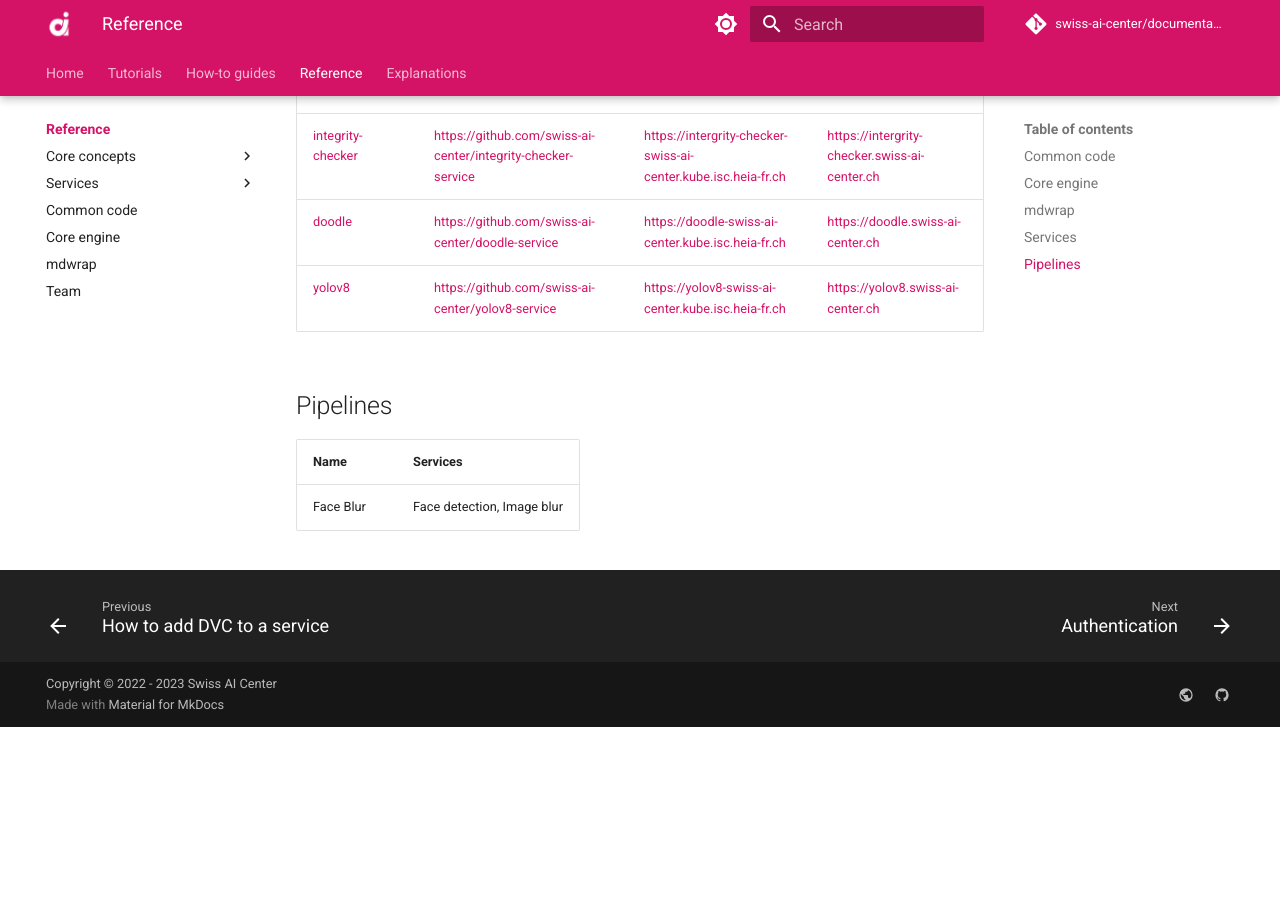
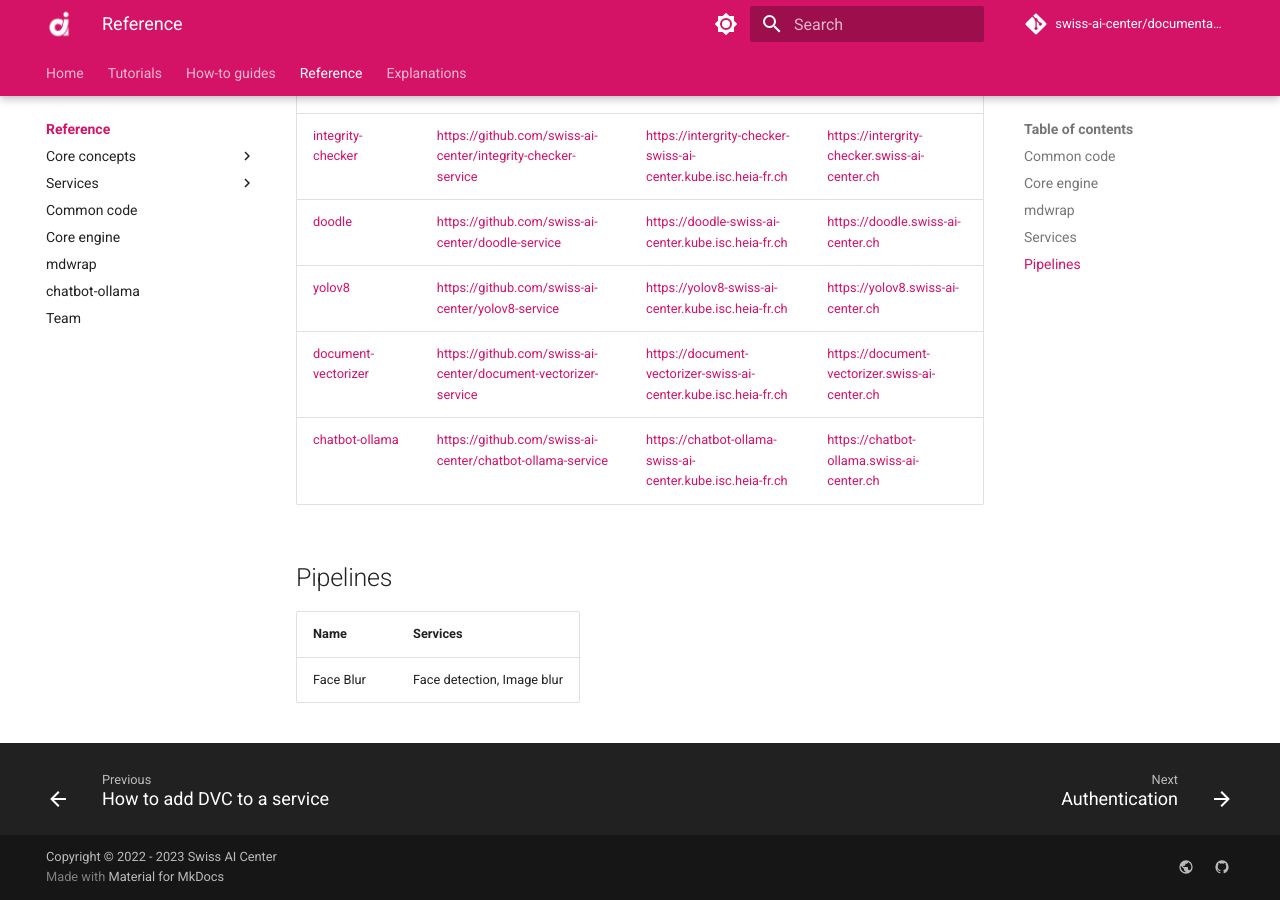
Before and after one commit to swiss-ai-center/documentation, an MkDocs documentation site: the page built from docs/reference/index.md, in a window 1280 px wide and 900 px high, scrolled down 2156 px. Built offline with MkDocs 1.6.1 and Material for MkDocs 9.7.7, drawn with Linux system fonts in a browser that asks for light colours; comment, search, counter and statistics services are not loaded; before the commit the page ends 2883 px from its top, so only the background shows below that; part of the change alters nothing that is shown.

Commit message:
Update doc for document vectorizer service (#18)

````diff
--- /dev/null
+++ b/docs/reference/chatbot-ollama.md
@@ -0,0 +1,141 @@
+# chatbot-ollama
+
+- [:material-account-group: Main author - HE-Arc](https://www.hes-so.ch/swiss-ai-center/equipe)
+- [:material-git: Code](https://github.com/swiss-ai-center/chatbot-ollama-service)
+- [:material-kubernetes: Deployment configuration](https://github.com/swiss-ai-center/chatbot-ollama-service/tree/main/kubernetes)
+- [:material-test-tube: Staging](https://chatbot-ollama-swiss-ai-center.kube.isc.heia-fr.ch/)
+- [:material-factory: Production (not available yet)](https://chatbot-ollama.swiss-ai-center.ch/)
+
+This service is a streamlit interface to interact with a large language model
+using the [ollama API](https://ollama.ai/) and langchain.
+
+Ollama is an open source project that aims to provide a simple and easy to use
+app to download and use LLM models like llama2 or mistral locally.
+
+On the [Ollama official website](https://ollama.ai/), you can find the list of
+available models and the link to the
+[github repository](https://github.com/jmorganca/ollama).
+
+Before using this service, you need to vectorize a pdf document using the
+[document-vectorizer service](../reference/services/document-vectorizer.md).
+
+## Environment variables
+
+All environment variables are described in the
+[`.env`](https://github.com/swiss-ai-center/chatbot-ollama-service/blob/main/.env)
+file.
+
+The environment variables can be overwritten during the CI/CD pipeline described
+in the
+[`workflow.yml`](https://github.com/swiss-ai-center/chatbot-ollama-service/blob/main/.github/workflows/workflow.yml)
+GitHub workflow file.
+
+## Start the service locally with Python
+
+In the `chatbot-ollama` directory, start the service with the following
+commands.
+
+```sh
+# Generate the virtual environment
+python3 -m venv .venv
+
+# Activate the virtual environment
+source .venv/bin/activate
+
+# Install the requirements
+pip install /code[ui]
+```
+
+Start the application.
+
+```sh
+# Start the application
+streamlit run app/app.py --server.port 80
+```
+
+Access the service app on <http://localhost:80>.
+
+## Start the service locally with minikube and the Docker image hosted on GitHub
+
+Start the service with the following commands. This will start the service with
+the official Docker images that are hosted on GitHub.
+
+In the `chatbot-ollama` directory, start the service with the following
+commands.
+
+```sh
+# Start the chatbot-ollama
+kubectl apply \
+    -f kubernetes/chatbot-ollama.config-map.yml \
+    -f kubernetes/chatbot-ollama.stateful.yml \
+    -f kubernetes/chatbot-ollama.service.yml
+```
+
+Create a tunnel to access the Kubernetes cluster from the local machine. The
+terminal in which the tunnel is created must stay open.
+
+```sh
+# Open a tunnel to the Kubernetes cluster
+minikube tunnel --bind-address 127.0.0.1
+```
+
+Access the `chatbot-ollama` app on <http://localhost:9090/>.
+
+Then you must use the document-vectorizer service to vectorize a pdf document before using the chatbot-ollama app.
+See the [document-vectorizer service](../reference/services/document-vectorizer.md#start-the-service-locally-with-minikube-and-the-docker-image-hosted-on-github) documentation to deploy it locally.
+
+## Start the service locally with minikube and a local Docker image
+
+**Note**: The service StatefulSet (`chatbot-ollama.stateful.yml` file) must be
+deleted and recreated every time a new Docker image is created.
+
+Start the service with the following commands. This will start the service with
+the a local Docker image for the service.
+
+In the `chatbot-ollama` directory, build the Docker image with the following
+commands.
+
+```sh
+# Access the Minikube's Docker environment
+eval $(minikube docker-env)
+
+# Build the Docker image
+docker build -t ghcr.io/swiss-ai-center/chatbot-ollama-service:latest .
+
+# Exit the Minikube's Docker environment
+eval $(minikube docker-env -u)
+
+# Edit the `kubernetes/chatbot-ollama.stateful.yml` file to use the local image by uncommented the line `imagePullPolicy`
+#
+# From
+#
+#        # imagePullPolicy: Never
+#
+# To
+#
+#        imagePullPolicy: Never
+```
+
+In the `chatbot-ollama` directory, start the service with the following
+commands.
+
+```sh
+# Start the chatbot-ollama
+kubectl apply \
+    -f kubernetes/chatbot-ollama.config-map.yml \
+    -f kubernetes/chatbot-ollama.stateful.yml \
+    -f kubernetes/chatbot-ollama.service.yml
+```
+
+Create a tunnel to access the Kubernetes cluster from the local machine. The
+terminal in which the tunnel is created must stay open.
+
+```sh
+# Open a tunnel to the Kubernetes cluster
+minikube tunnel --bind-address 127.0.0.1
+```
+
+Access the `chatbot-ollama` app on <http://localhost:9090/docs>.
+
+Access the Core engine documentation on <http://localhost:8080/docs> to validate
+the backend has been successfully registered to the Core engine.
--- a/docs/reference/index.md
+++ b/docs/reference/index.md
@@ -51,6 +51,8 @@ mdwrap is a command line tool to format our Markdown documentation made with
 | [integrity-checker](./services/integrity-checker.md)   | <https://github.com/swiss-ai-center/integrity-checker-service>     | <https://intergrity-checker-swiss-ai-center.kube.isc.heia-fr.ch>    | <https://intergrity-checker.swiss-ai-center.ch>  |
 | [doodle](./services/doodle.md)                         | <https://github.com/swiss-ai-center/doodle-service>                | <https://doodle-swiss-ai-center.kube.isc.heia-fr.ch>                | <https://doodle.swiss-ai-center.ch>              |
 | [yolov8](./services/yolov8.md)                         | <https://github.com/swiss-ai-center/yolov8-service>                | <https://yolov8-swiss-ai-center.kube.isc.heia-fr.ch>                | <https://yolov8.swiss-ai-center.ch>              |
+| [document-vectorizer](./services/document-vectorizer.md)                         | <https://github.com/swiss-ai-center/document-vectorizer-service>                | <https://document-vectorizer-swiss-ai-center.kube.isc.heia-fr.ch>                | <https://document-vectorizer.swiss-ai-center.ch>              |
+| [chatbot-ollama](./services/chatbot-ollama.md)                         | <https://github.com/swiss-ai-center/chatbot-ollama-service>                | <https://chatbot-ollama-swiss-ai-center.kube.isc.heia-fr.ch>                | <https://chatbot-ollama.swiss-ai-center.ch>              |
 
 ## Pipelines
 
--- /dev/null
+++ b/docs/reference/services/document-vectorizer.md
@@ -0,0 +1,161 @@
+# document-vectorizer
+
+- [:material-account-group: Main author - HE-Arc](https://www.hes-so.ch/swiss-ai-center/equipe)
+- [:material-git: Code](https://github.com/swiss-ai-center/document-vectorizer-service)
+- [:material-kubernetes: Deployment configuration](https://github.com/swiss-ai-center/document-vectorizer-service/tree/main/kubernetes)
+- [:material-test-tube: Staging](https://document-vectorizer-swiss-ai-center.kube.isc.heia-fr.ch/docs)
+- [:material-factory: Production (not available yet)](https://document-vectorizer.swiss-ai-center.ch)
+
+This service uses langchain to vectorize a pdf document into a Facebook AI Similarity Search (FAISS)
+vectorstore.
+
+FAISS is a library that allows developers to quickly search for embeddings of multimedia documents
+that are similar to each other
+
+The API documentation is automatically generated by FastAPI using the OpenAPI
+standard. A user friendly interface provided by Swagger is available under the
+`/docs` route, where the endpoints of the service are described.
+
+This simple service only has one route `/compute` that takes a pdf document as
+input, and then returns a zip archive containing the vectorized document.
+
+This archive can be used in the
+[chatbot-ollama service](../reference/chatbot-ollama.md/). This chatbot
+enables you to ask questions about the content of the document to a large
+language model.
+
+## Environment variables
+
+All environment variables are described in the
+[`.env`](https://github.com/swiss-ai-center/document-vectorizer-service/blob/main/.env)
+file.
+
+The environment variables can be overwritten during the CI/CD pipeline described
+in the
+[`workflow.yml`](https://github.com/swiss-ai-center/document-vectorizer-service/blob/main/.github/workflows/workflow.yml)
+GitHub workflow file.
+
+## Start the service locally with Python
+
+In the `document-vectorizer` directory, start the service with the
+following commands.
+
+```sh
+# Generate the virtual environment
+python3 -m venv .venv
+
+# Activate the virtual environment
+source .venv/bin/activate
+
+# Install the requirements
+pip install \
+    --requirement requirements.txt \
+    --requirement requirements-all.txt
+```
+
+Start the application.
+
+```sh
+# Switch to the `src` directory
+cd src
+
+# Start the application
+uvicorn --reload --port 8383 main:app
+```
+
+Access the service documentation on <http://localhost:8383/docs>.
+
+## Run the tests with Python
+
+For each module a test file is available to check the correct behavior of the
+code. The tests are run using the `pytest` library with code coverage check. To
+run the tests, use the following command inside the `src` folder:
+
+```sh
+pytest --cov-report term:skip-covered --cov-report term-missing --cov=. -s --cov-config=.coveragerc
+```
+
+## Start the service locally with minikube and the Docker image hosted on GitHub
+
+Start the service with the following commands. This will start the service with
+the official Docker images that are hosted on GitHub.
+
+In the `document-vectorizer` directory, start the service with the following
+commands.
+
+```sh
+# Start the document-vectorizer backend
+kubectl apply \
+    -f kubernetes/document-vectorizer.config-map.yml \
+    -f kubernetes/document-vectorizer.stateful.yml \
+    -f kubernetes/document-vectorizer.service.yml
+```
+
+Create a tunnel to access the Kubernetes cluster from the local machine. The
+terminal in which the tunnel is created must stay open.
+
+```sh
+# Open a tunnel to the Kubernetes cluster
+minikube tunnel --bind-address 127.0.0.1
+```
+
+Access the `document-vectorizer` documentation on <http://localhost:8383/docs>.
+
+Access the Core engine documentation on <http://localhost:8080/docs> to validate
+the backend has been successfully registered to the Core engine.
+
+## Start the service locally with minikube and a local Docker image
+
+**Note**: The service StatefulSet (`document-vectorizer.stateful.yml` file) must
+be deleted and recreated every time a new Docker image is created.
+
+Start the service with the following commands. This will start the service with
+the a local Docker image for the service.
+
+In the `document-vectorizer` directory, build the Docker image with the
+following commands.
+
+```sh
+# Access the Minikube's Docker environment
+eval $(minikube docker-env)
+
+# Build the Docker image
+docker build -t ghcr.io/swiss-ai-center/document-vectorizer-service:latest .
+
+# Exit the Minikube's Docker environment
+eval $(minikube docker-env -u)
+
+# Edit the `kubernetes/document-vectorizer.stateful.yml` file to use the local image by uncommented the line `imagePullPolicy`
+#
+# From
+#
+#        # imagePullPolicy: Never
+#
+# To
+#
+#        imagePullPolicy: Never
+```
+
+In the `document-vectorizer` directory, start the service with the following
+commands.
+
+```sh
+# Start the document-vectorizer backend
+kubectl apply \
+    -f kubernetes/document-vectorizer.config-map.yml \
+    -f kubernetes/document-vectorizer.stateful.yml \
+    -f kubernetes/document-vectorizer.service.yml
+```
+
+Create a tunnel to access the Kubernetes cluster from the local machine. The
+terminal in which the tunnel is created must stay open.
+
+```sh
+# Open a tunnel to the Kubernetes cluster
+minikube tunnel --bind-address 127.0.0.1
+```
+
+Access the `document-vectorizer` documentation on <http://localhost:8383/docs>.
+
+Access the Core engine documentation on <http://localhost:8080/docs> to validate
+the backend has been successfully registered to the Core engine.
--- a/mkdocs.yml
+++ b/mkdocs.yml
@@ -46,9 +46,11 @@ nav:
         - image-sam service: reference/services/image-sam.md
         - integrity-checker service: reference/services/integrity-checker.md
         - yolov8 service: reference/services/yolov8.md
+        - document-vectorizer service: reference/services/document-vectorizer.md
       - Common code: reference/common-code.md
       - Core engine: reference/core-engine.md
       - mdwrap: reference/mdwrap.md
+      - chatbot-ollama: reference/chatbot-ollama.md
       - Team: reference/team.md
   - Explanations:
       - explanations/index.md
````
